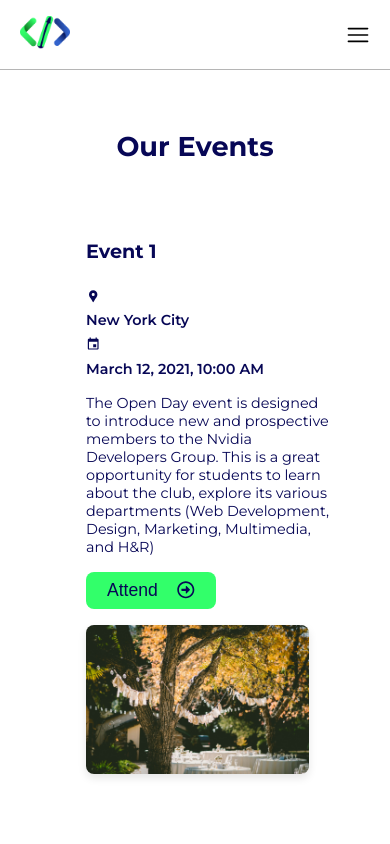
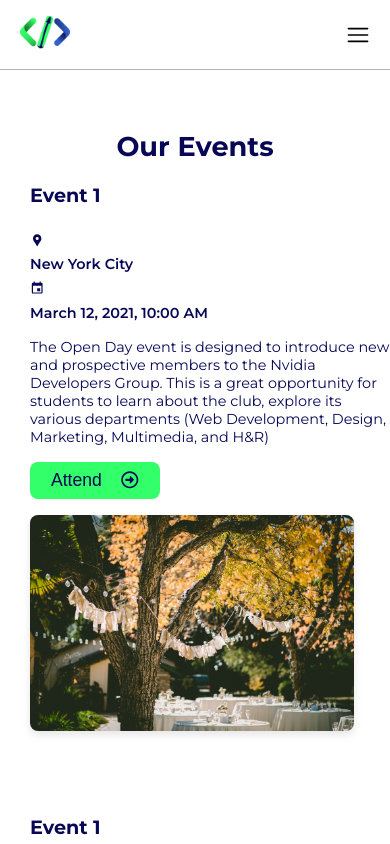
Before and after one commit to saliiimm/DevUp-Official-Website, a React (Vite) app: page /events in a window 390 px wide. Shown: the top 844 px of the page. Built offline with nearby package versions, Linux system fonts and the light colour scheme; a web font is replaced by a local one.

Commit message:
added mobile versio for eventpage

```diff
--- a/src/pages/EventsPage/EventsPage.css
+++ b/src/pages/EventsPage/EventsPage.css
@@ -141,6 +141,7 @@
 
   .event-container{
     flex-direction: column;
+    padding: 0;
   }
   .vertical-line{
     display: none;
@@ -152,12 +153,23 @@
     width: 70%;
 
   }
+  .event-description span {
 
+    display: flex;
 
+    font-size: 0.9rem;
+    min-width: 100%;
+  }
+
+  .main-container {
+
+    padding: 0;
+
+  }
 
 }
 
-@media (max-width:450px){
+@media (max-width:420px){
   .event-page h1 {
     color:var(--primary-text);
     font-size: 1.7rem;
@@ -177,9 +189,8 @@
   }
   .event-description span {
 
-    display: flex;
+
     flex-direction: column;
-
     font-size: 0.9rem;
     min-width: 100%;
   }
@@ -187,5 +198,9 @@
     width: 90%;
 
   }
+  .main-container {
 
+    padding: 0;
+
+  }
 }
```
